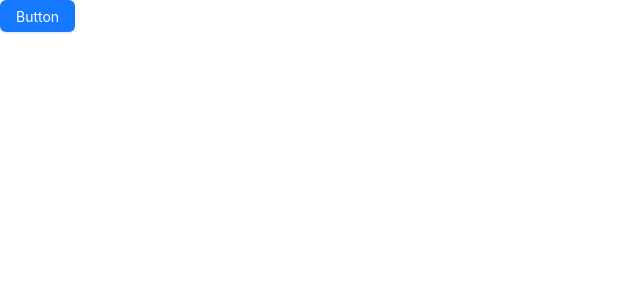
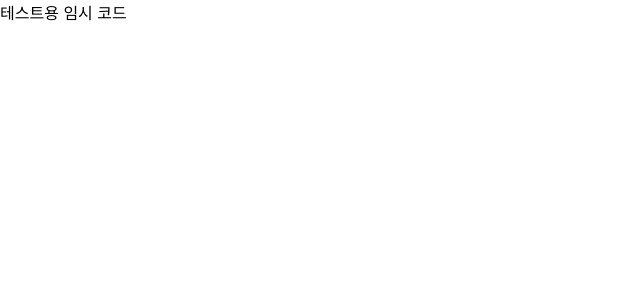
Before and after one commit to rayodesol/TS-GQL-fullstack, a React (Create React App) app in the folder client/: page / in a window 1280 px wide. Shown: the top 300 px of the page, without its empty margins (0-640 px from the left). Built offline with nearby package versions, Linux system fonts and the light colour scheme.

Commit message:
[ADD] FE 페이지 처리 | react-router-dom 설치

```diff
--- a/client/package.json
+++ b/client/package.json
@@ -15,6 +15,7 @@
     "graphql": "^16.8.1",
     "react": "^18.3.1",
     "react-dom": "^18.3.1",
+    "react-router-dom": "^6.23.1",
     "react-scripts": "5.0.1",
     "typescript": "^4.4.2",
     "web-vitals": "^2.1.0"
@@ -42,5 +43,8 @@
       "last 1 firefox version",
       "last 1 safari version"
     ]
+  },
+  "devDependencies": {
+    "@types/react-router-dom": "^5.3.3"
   }
 }
--- a/client/src/App.tsx
+++ b/client/src/App.tsx
@@ -1,39 +1,14 @@
-// https://ant.design/docs/react/use-with-create-react-app
 import React from "react";
-import { Button } from "antd";
+import { BrowserRouter, Route, Routes } from "react-router-dom";
+import GridCRUD from "./pages/GridCRUD";
 
 const App: React.FC = () => (
-  <div className="App">
-    <Button type="primary">Button</Button>
-  </div>
+  <BrowserRouter>
+    <Routes>
+      {/* 이후에 path="/grid_crud" 로 변경 예정 */}
+      <Route path="/" element={<GridCRUD />} />
+    </Routes>
+  </BrowserRouter>
 );
 
 export default App;
-
-// 초기 React 코드
-// import React from 'react';
-// import logo from './logo.svg';
-// import './App.css';
-
-// function App() {
-//   return (
-//     <div className="App">
-//       <header className="App-header">
-//         <img src={logo} className="App-logo" alt="logo" />
-//         <p>
-//           Edit <code>src/App.tsx</code> and save to reload.
-//         </p>
-//         <a
-//           className="App-link"
-//           href="https://reactjs.org"
-//           target="_blank"
-//           rel="noopener noreferrer"
-//         >
-//           Learn React
-//         </a>
-//       </header>
-//     </div>
-//   );
-// }
-
-// export default App;
--- /dev/null
+++ b/client/src/pages/GridCRUD/index.tsx
@@ -0,0 +1,7 @@
+import React, { PureComponent } from "react";
+
+export default class index extends PureComponent {
+  render() {
+    return <div>테스트용 임시 코드</div>;
+  }
+}
```
Also changed, not shown: 1 other file (tests, documents, lock files or other folders).
